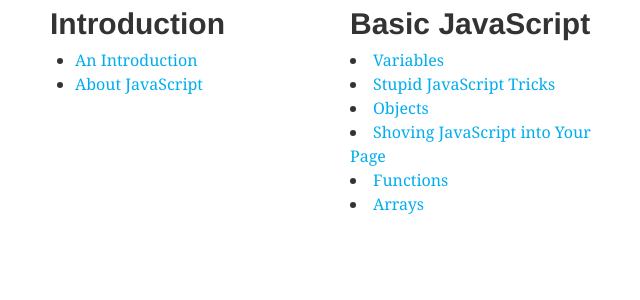
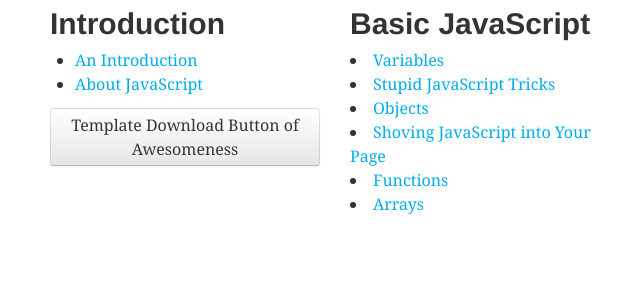
Before and after one commit to scholarsnyc/code-camp, a Jekyll site: the page built from index.html, in a window 1280 px wide. Shown: the top 300 px of the page, without its empty margins (305-945 px from the left). Built offline with Jekyll 4.4.1, drawn with Linux system fonts in a browser that asks for light colours.

Commit message:
Add button of awesomeness

```diff
--- a/index.html
+++ b/index.html
@@ -11,6 +11,8 @@ title : Home
 			<li><span><a href="{{ post.url }}">{{ post.title }}</a></li>
 		{% endfor %}
 		</ul>
+		<a href="https://github.com/scholarsnyc/html-template.git" class="btn">Template Download Button of Awesomeness</a>
+
 	</div>
 	<div class="span3">
 		<h1>Basic JavaScript</h1>
```
